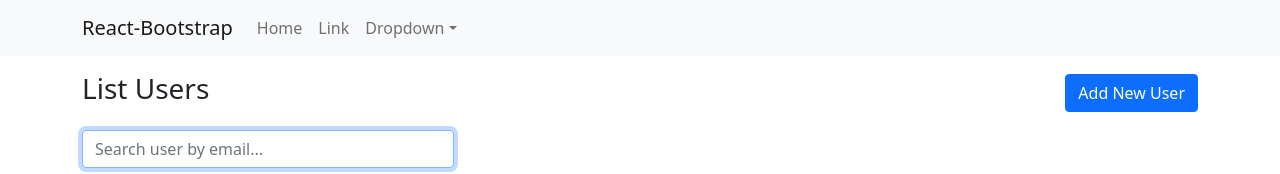
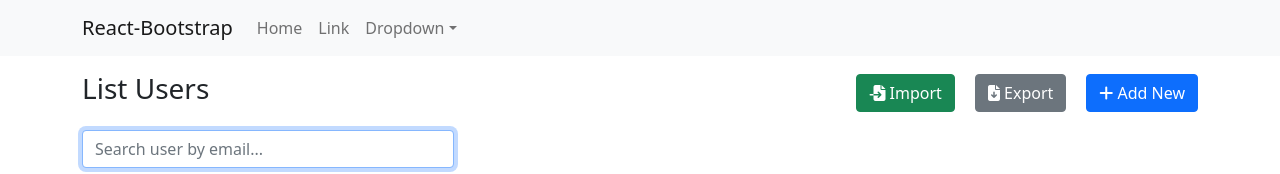
Before and after one commit to Anhqvv/React-ToJoin, a React (Create React App) app: page / in a window 1280 px wide. Shown: the top 174 px of the page. Built offline with nearby package versions, Linux system fonts and the light colour scheme; no server answers.

Commit message:
#12 Design Import/Export button

```diff
--- a/package.json
+++ b/package.json
@@ -10,8 +10,10 @@
     "axios": "0.26.1",
     "bootstrap": "5.1.3",
     "lodash": "4.17.21",
+    "papaparse": "5.3.2",
     "react": "^17.0.2",
     "react-bootstrap": "2.2.2",
+    "react-csv": "2.2.2",
     "react-dom": "^17.0.2",
     "react-paginate": "8.1.2",
     "react-scripts": "4.0.3",
--- a/src/App.scss
+++ b/src/App.scss
@@ -1,7 +1,3 @@
 .app-container {
-   .list-users {
-      display: flex;
-      justify-content: space-between;
-      align-items: center;
-   }
+
 }
--- a/src/components/TableUser.js
+++ b/src/components/TableUser.js
@@ -8,6 +8,7 @@ import ModalAddUser from "./ModalAddUser";
 import ModalEditUser from "./ModalEditUser";
 import ModalDeleteUser from "./ModalDeleteUser";
 import "./TableUser.scss";
+import { CSVLink } from "react-csv";
 
 const TableUser = () => {
    const [listUsers, setListUsers] = useState([]);
@@ -105,20 +106,39 @@ const TableUser = () => {
       } else {
          getUser(1);
       }
-   },500)
+   }, 500);
+
+   const csvData = [
+      ["firstname", "lastname", "email"],
+      ["Ahmed", "Tomi", "ah@smthing.co.com"],
+      ["Raed", "Labes", "rl@smthing.co.com"],
+      ["Yezzi", "Min l3b", "ymin@cocococo.com"],
+   ];
 
    return (
       <>
          <Container>
             <div className="my-3 list-users">
                <h3>List Users</h3>
+               <div className="group-btns">
+                  <label className="btn btn-success" htmlFor="import-btn"><i className="fa-sharp fa-solid fa-file-import"></i> Import</label>
+                  <input type="file" id="import-btn" hidden/>
+
+                  <CSVLink
+                     data={csvData}
+                     filename={"my-user.csv"}
+                     className="btn btn-secondary"
+                  >
+                     <i className="fa-solid fa-file-arrow-down"></i> Export
+                  </CSVLink>{" "}
                   <button
                      className="btn btn-primary"
                      type=""
                      onClick={() => setIsShowModalAddUser(true)}
                   >
-                  Add New User
+                     <i className="fa-solid fa-plus"></i> Add New
                   </button>
+               </div>
             </div>
             <div className="col-4 my-3">
                <input
--- a/src/components/TableUser.scss
+++ b/src/components/TableUser.scss
@@ -4,7 +4,17 @@
    align-items: center;
    .icon-sort:last-child {
       cursor: pointer;
-      font-size:18px;
-
+      font-size: 18px;
    }
 }
+.list-users {
+   display: flex;
+   justify-content: space-between;
+   align-items: center;
+   .group-btns {
+      display: flex;
+      justify-content: space-between;
+      align-items: center;
+      gap: 20px;
+   }
+}
```
Also changed, not shown: 1 other file (tests, documents, lock files or other folders). Lines whose indentation alone changed are shown as unchanged.
